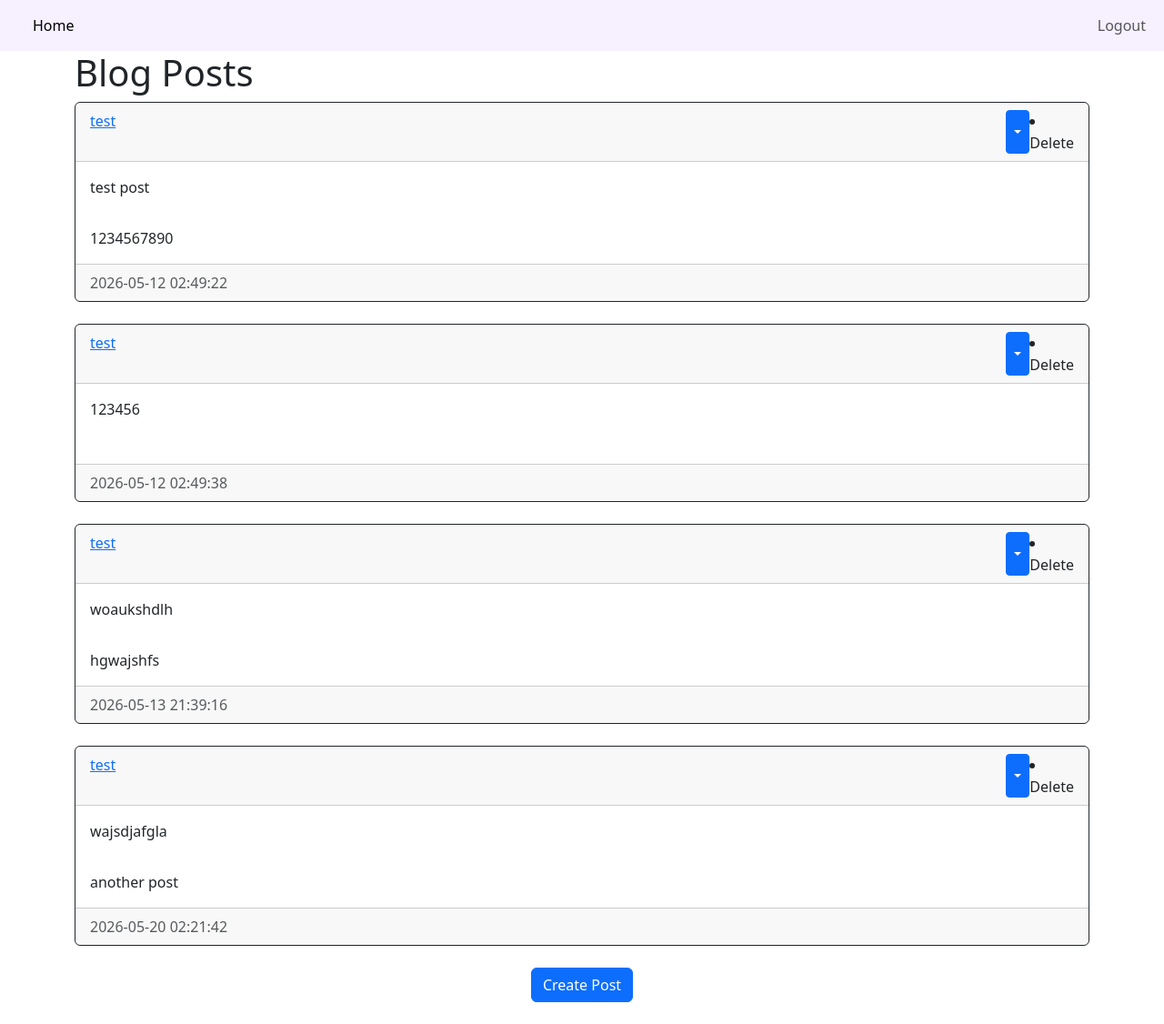
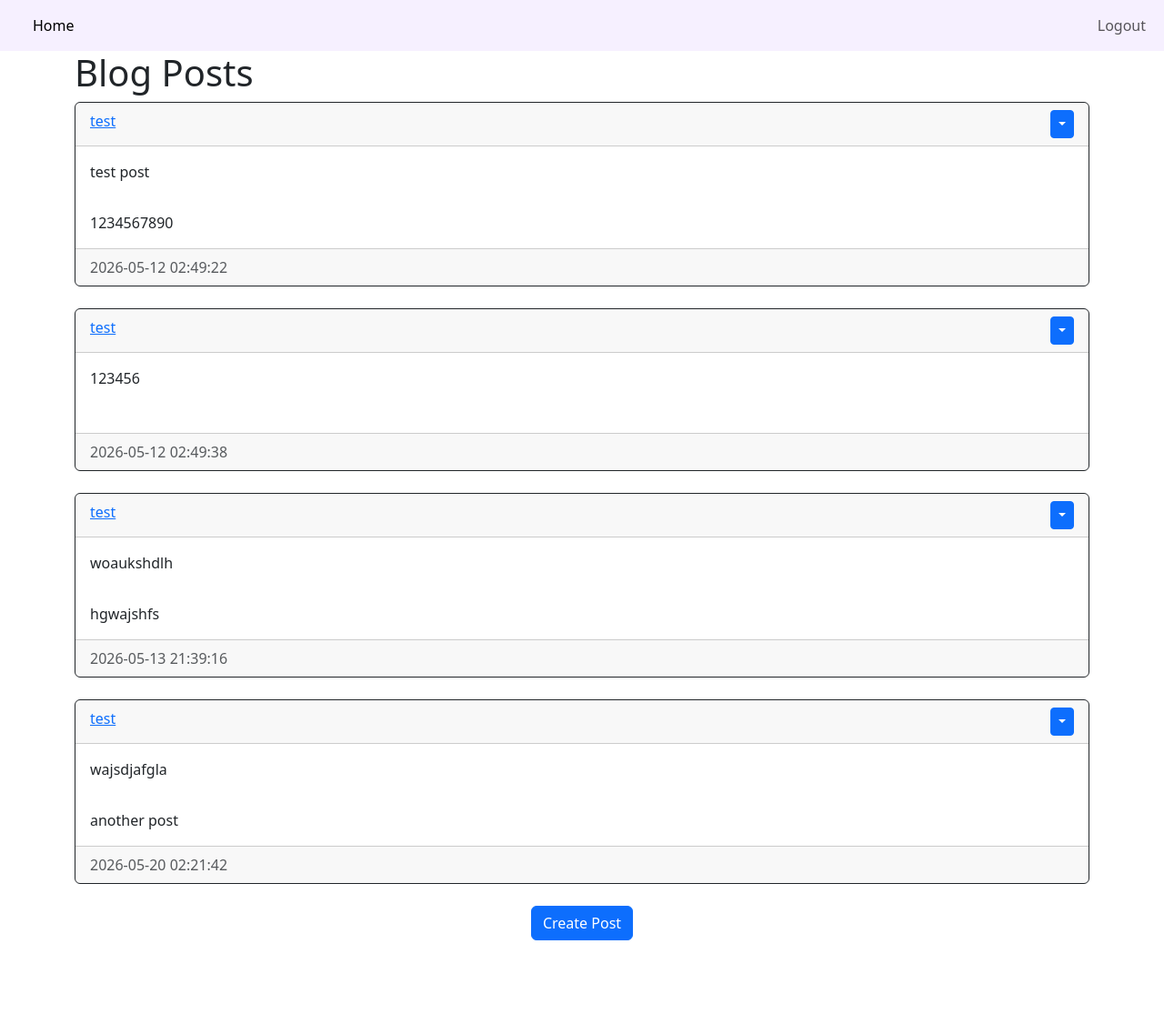
Before and after one commit to KiwiBoi2/SABB-WebApp, a Flask app: page /blog in a window 1280 px wide. Shown: the whole page at 91% size. After the commit the page ends 1034 px from the top, so only its background shows below. Run offline with Flask 3, Linux system fonts and the light colour scheme; a user stored in the database is signed in; data comes from the database, SQL or seed files in the repository.

Commit message:
proper formatting

```diff
--- a/website/templates/posts_div.html
+++ b/website/templates/posts_div.html
@@ -15,8 +15,11 @@
             {% if user.id == post.author %}
             <div class="btn-group">
                 <button type="button" class="btn btn-sm btn-primary dropdown-toggle" data-bs-toggle="dropdown"></button>
-                <ul class="dropdown-menu"></ul>
-                <li><a href="/delete-post/{{post.id}}" class="dropdown-item">Delete</a></li>
+                <ul class="dropdown-menu">
+                    <li>
+                        <a href="/delete-post/{{post.id}}" class="dropdown-item">Delete</a>
+                    </li>
+                </ul>
             </div>
             {% endif %}
             <!-- end of delete dropdown menu -->
```
